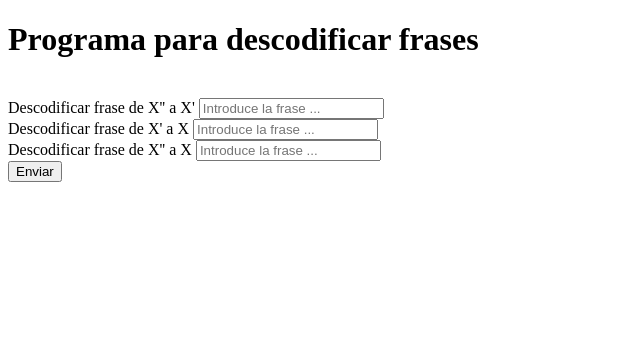
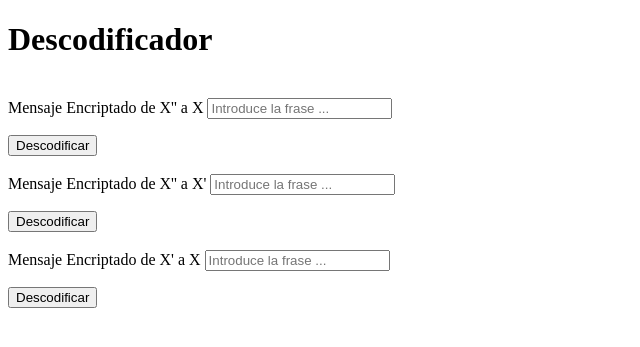
Before and after one commit to Jinquan089/problemanum197, a PHP site: page / in a window 1280 px wide. Shown: the top 347 px of the page, without its empty margins (0-640 px from the left). Run offline with PHP 8.4, Linux system fonts and the light colour scheme.

Commit message:
4/10/2023

```diff
--- a/codigojunto.js
+++ b/codigojunto.js
@@ -1,3 +1,7 @@
+//Almacenamos lo que escribe el usuario
+var encriptado = document.getElementById("encriptado");
+//Guardamos el boton en una variable para utilizarlo más adelante para un evento
+var buttonclic = document.getElementById("buttonclic");
 function x2ax(X2) {
     //Definimos una variable vacia de x1 para guardar luego las combinaciones de letras
     var X1 = '';
--- a/index.php
+++ b/index.php
@@ -4,20 +4,27 @@
     <meta charset="UTF-8">
     <meta name="viewport" content="width=device-width, initial-scale=1.0">
     <script src="./problema.js"></script>
+    <script src="./codigojunto.js"></script>
     <title>Problema 197</title>
 </head>
 <body>
-    <h1>Programa para descodificar frases</h1>
+    <h1>Descodificador</h1>
     <br>
-    <label>Descodificar frase de X'' a X'</label>
-    <input type="text" id="inputX2aX1" placeholder="Introduce la frase ...">
+    <label for="encriptado">Mensaje Encriptado de X'' a X</label>
+    <input type="text" id="encriptado" name="encriptado" placeholder="Introduce la frase ...">
+    <p id="resultado"></p>
+    <button type="submit" id="buttonclic">Descodificar</button>
     <br>
-    <label>Descodificar frase de X' a X</label>
-    <input type="text" id="inputX1aX" placeholder="Introduce la frase ...">
     <br>
-    <label>Descodificar frase de X'' a X</label>
-    <input type="text" id="inputX2aX" placeholder="Introduce la frase ...">
+    <label for="encriptado2">Mensaje Encriptado de X'' a X'</label>
+    <input type="text" id="encriptado2" name="encriptado2" placeholder="Introduce la frase ...">
+    <p id="resultado2"></p>
+    <button type="submit" id="buttonclic2">Descodificar</button>
     <br>
-    <button onclick="interpretarTexto()">Enviar</button>
+    <br>
+    <label for="encriptado3">Mensaje Encriptado de X' a X</label>
+    <input type="text" id="encriptado3" name="encriptado3" placeholder="Introduce la frase ...">
+    <p id="resultado3"></p>
+    <button type="submit" id="buttonclic3">Descodificar</button>
 </body>
 </html>
--- a/problema.js
+++ b/problema.js
@@ -1,3 +1,7 @@
+/* //Almacenamos lo que escribe el usuario
+var encriptado = document.getElementById("encriptado");
+//Guardamos el boton en una variable para utilizarlo más adelante para un evento
+var buttonclic = document.getElementById("buttonclic"); */
 // Creamos una funcion de X'' a X'
 function x2ax1(X2) {
   //Definimos una variable vacia de x1(x') para guardar luego las combinaciones de letras
@@ -5,7 +9,7 @@ function x2ax1(X2) {
   //Esto nos dice cuántos caracteres hay en X2
   const largo = X2.length;
   console.log(largo);
-  //Hacemos un bucle donde siempre sera la posicion par lo que metemos en X1
+  //Hacemos un bucle donde siempre será la posicion par lo que metemos en X1
   for (var i = 0; i < largo; i += 2) {
     X1 = X1 + X2[i];
   }
@@ -58,4 +62,39 @@ function desco(X2) {
   return X;
 }
 
-console.log(desco("E. .n.ualn cnhuag aMda  rle")); // Bond, James Bond
+
+document.addEventListener("DOMContentLoaded", function () {
+  // Almacenamos lo que escribe el usuario
+  var encriptado = document.getElementById("encriptado");
+  // Guardamos el botón en una variable para utilizarlo más adelante para un evento
+  var buttonclic = document.getElementById("buttonclic");
+
+  buttonclic.addEventListener("click", () => {
+    var resultado = desco(encriptado.value);
+    document.getElementById("resultado").innerText = resultado;
+  });
+});
+
+document.addEventListener("DOMContentLoaded", function () {
+  // Almacenamos lo que escribe el usuario
+  var encriptado = document.getElementById("encriptado2");
+  // Guardamos el botón en una variable para utilizarlo más adelante para un evento
+  var buttonclic = document.getElementById("buttonclic2");
+
+  buttonclic.addEventListener("click", () => {
+    var resultado = x2ax1(encriptado.value);
+    document.getElementById("resultado2").innerText = resultado;
+  });
+});
+
+document.addEventListener("DOMContentLoaded", function () {
+  // Almacenamos lo que escribe el usuario
+  var encriptado = document.getElementById("encriptado3");
+  // Guardamos el botón en una variable para utilizarlo más adelante para un evento
+  var buttonclic = document.getElementById("buttonclic3");
+
+  buttonclic.addEventListener("click", () => {
+    var resultado = x1ax(encriptado.value);
+    document.getElementById("resultado3").innerText = resultado;
+  });
+});
```
